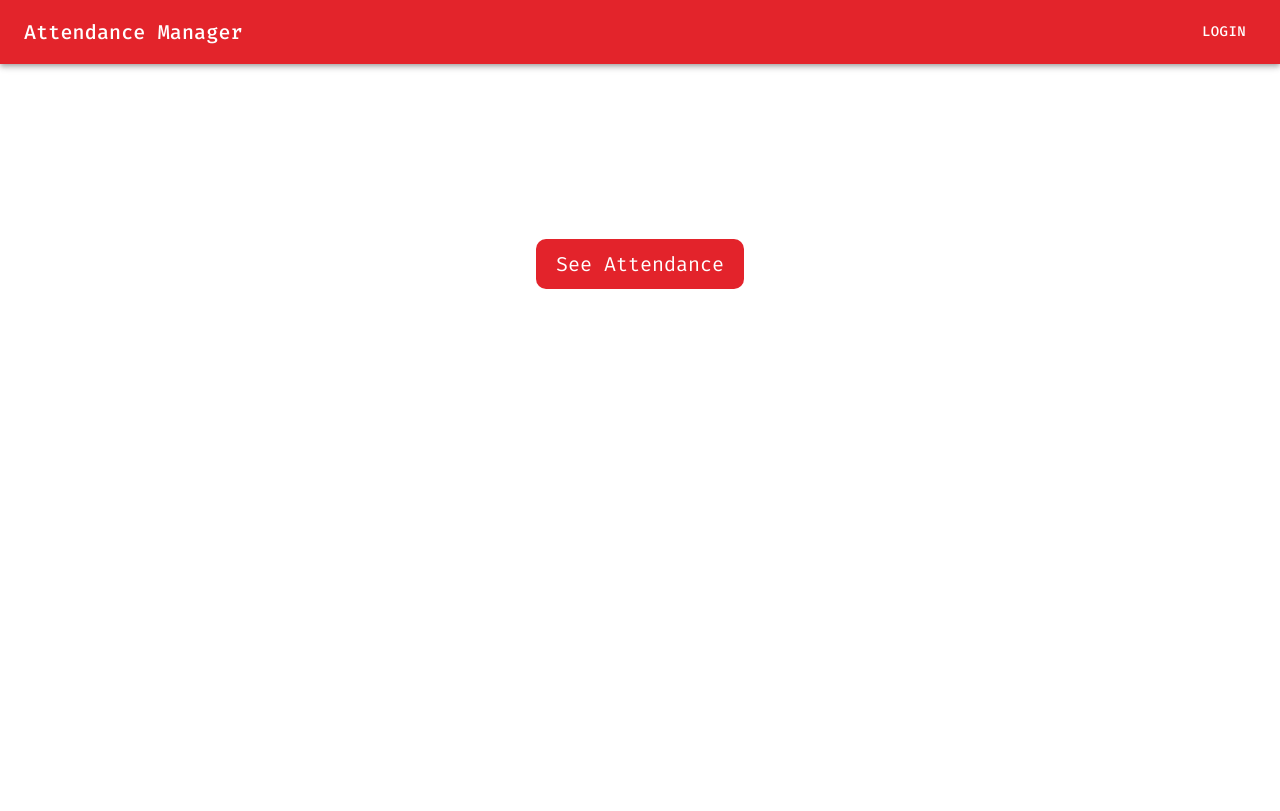
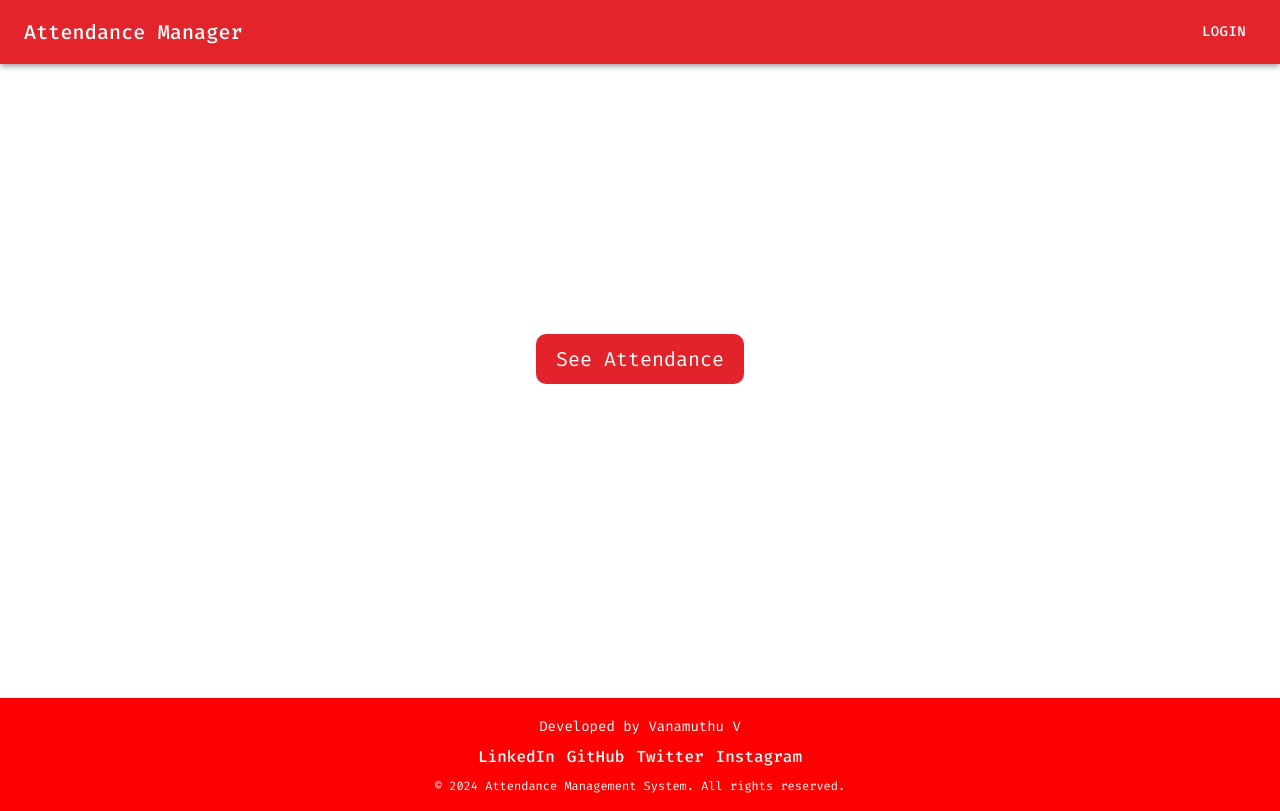
Before and after one commit to vanamuthuV/My-Attendence, a React (Vite) app in the folder client/: page / in a window 1280 px wide. Built offline with nearby package versions, Linux system fonts and the light colour scheme.

Commit message:
Updated Footer

```diff
--- a/client/src/App.jsx
+++ b/client/src/App.jsx
@@ -13,6 +13,7 @@ import { TakeAttendance } from './Body/Body'
 import { Attendance } from './Body/Body'
 import { UpdateDetails } from './Body/Body'
 import { StudentDetails } from './Body/Body'
+import Footer from './footer'
 
 function App() {
 
@@ -38,6 +39,7 @@ function App() {
           <Route path="/updatedetails" element={<UpdateDetails />} />
           <Route path="/updatedetails/:id" element={<StudentDetails />} />
         </Routes>
+        <Footer />
       </BrowserRouter>
     </AuthProvider>
   );
--- a/client/src/Body/Body.jsx
+++ b/client/src/Body/Body.jsx
@@ -11,6 +11,7 @@ import "./Body.css";
 import Button from "@mui/material/Button";
 import Snackbar from "@mui/material/Snackbar";
 import Alert from "@mui/material/Alert";
+import Card from "../card";
 
 const Points = ["GetStudentList"];
 
@@ -21,10 +22,20 @@ export const Body = () => {
     <div
       style={{
         display: "flex",
+        flexDirection: "row",
+        alignItems: "center",
+        justifyContent: "center",
+        flexWrap: "wrap",
+      }}
+    >
+
+      <div
+        style={{
+          display: "flex",
           flexDirection: "column",
           alignItems: "center",
           justifyContent: "center",
-        height: "400px",
+          height: "calc(100vh - 210px)",
         }}
       >
         <ul
@@ -126,6 +137,7 @@ export const Body = () => {
             </Link>
           </div>
         )}
+      </div>
     </div>
   );
 };
@@ -432,8 +444,8 @@ export const Login = () => {
   const [errorMessage, setErrorMessage] = useState(null);
   const { user, setUser } = useContext(userAuth);
 
-  const [snack, setSnack] = useState(false)
-  const [snackMessage, setSnackMessage] = useState( '')
+  const [snack, setSnack] = useState(false);
+  const [snackMessage, setSnackMessage] = useState("");
 
   const navigate = useNavigate();
 
@@ -453,12 +465,12 @@ export const Login = () => {
         });
         console.log(response?.data?.message);
         setSnackMessage(response?.data?.message);
-        setSnack(true)
+        setSnack(true);
         if (Array.isArray(response?.data?.data)) {
           setUser(response?.data?.data);
           setTimeout(() => {
             navigate("/");
-          }, 5000)
+          }, 5000);
         } else {
           setErrorMessage(response?.data?.data);
           setError(true);
@@ -469,11 +481,12 @@ export const Login = () => {
     })();
   };
 
-  snack && (() => {
+  snack &&
+    (() => {
       setTimeout(() => {
-      setSnack(false)
-    }, 4000)
-  })
+        setSnack(false);
+      }, 4000);
+    });
 
   return (
     <div
@@ -486,6 +499,7 @@ export const Login = () => {
       }}
     >
       <div className="loginDiv">
+        <Card />
         <h1 style={{ fontFamily: "Fira Code" }}>Login Page</h1>
         <form
           onSubmit={submitHandler}
@@ -567,13 +581,25 @@ export const Login = () => {
             borderRadius: "10px",
           }}
         >
-          <div style={{ position: "relative", width: "100%", height: "100%", paddingRight : "50px" }}>
+          <div
+            style={{
+              position: "relative",
+              width: "100%",
+              height: "100%",
+              paddingRight: "50px",
+            }}
+          >
             <svg
               xmlns="http://www.w3.org/2000/svg"
               height="24px"
               viewBox="0 -960 960 960"
               width="24px"
-              style={{ position: "absolute", top: 0, right: 0, marginLeft : "40px" }}
+              style={{
+                position: "absolute",
+                top: 0,
+                right: 0,
+                marginLeft: "40px",
+              }}
               onClick={() => setSnack(false)}
             >
               <path d="m256-200-56-56 224-224-224-224 56-56 224 224 224-224 56 56-224 224 224 224-56 56-224-224-224 224Z" />
--- /dev/null
+++ b/client/src/card.jsx
@@ -0,0 +1,54 @@
+import React from "react";
+
+const TestCard = () => {
+  // Define inline styles for the card and its contents
+  const cardStyle = {
+    width: "250px", // Smaller width for the card
+    margin: "20px 20px", // Center card horizontally and add top margin
+    padding: "15px", // Padding inside the card
+    backgroundColor: "#FFFFFF", // White background for the card
+    border: "1px solid #dddddd", // Light border color
+    borderRadius: "8px", // Rounded corners
+    boxShadow: "0 2px 4px rgba(0, 0, 0, 0.1)", // Subtle shadow for depth
+    textAlign: "center", // Center-align text
+  };
+
+  const headingStyle = {
+    marginTop: "0", // Remove top margin
+    color: "#333333", // Dark text color for contrast
+    fontSize: "16px", // Font size for heading
+  };
+
+  const noticeStyle = {
+    fontSize: "14px", // Font size for notice text
+    color: "#333333", // Dark text color
+    margin: "10px 0", // Margin around notice text
+  };
+
+  const remarkStyle = {
+    fontSize: "12px", // Font size for remark text
+    color: "#666666", // Slightly lighter color for remarks
+    marginTop: "10px", // Margin above remark text
+    lineHeight: "1.4", // Increase line height for readability
+  };
+
+  return (
+    <div style={cardStyle}>
+      <h2 style={headingStyle}>Test Application Notice</h2>
+      <p style={noticeStyle}>
+        Use the following credentials to access the test application:
+        <br />
+        <strong>ID:</strong> cvraman
+        <br />
+        <strong>Password:</strong> 1234
+      </p>
+      <p style={remarkStyle}>
+        These credentials are provided by the administration for testing
+        purposes only. Not everyone has access. Please maintain discipline and
+        avoid unnecessary actions.
+      </p>
+    </div>
+  );
+};
+
+export default TestCard;
--- /dev/null
+++ b/client/src/footer.jsx
@@ -0,0 +1,90 @@
+import React from "react";
+
+const Footer = () => {
+  // Define inline styles for the footer
+  const footerStyle = {
+    backgroundColor: "#FF0000", // Red background color
+    color: "#FFFFFF", // White text color
+    padding: "12px 0", // Vertical padding
+    marginTop: "40px", // Top margin
+    textAlign: "center", // Center-align text
+    fontFamily: "'Fira Code', monospace", // Fira Code font family
+    borderTop: "4px solid #FFFFFF", // Top border for design accent
+  };
+
+  const linkStyle = {
+    color: "#FFFFFF", // White text color
+    margin: "0 6px", // Horizontal margin between links
+    textDecoration: "none", // Remove underline
+    fontFamily: "'Fira Code', monospace", // Fira Code font family
+    fontWeight: "500", // Medium font weight
+    transition: "color 0.3s ease", // Smooth transition for hover effects
+  };
+
+  const linkHoverStyle = {
+    color: "#FFCCCC", // Light red color on hover
+  };
+
+  const handleMouseOver = (e) => {
+    e.target.style.color = linkHoverStyle.color;
+  };
+
+  const handleMouseOut = (e) => {
+    e.target.style.color = linkStyle.color;
+  };
+
+  return (
+    <footer style={footerStyle}>
+      <div>
+        {/* Developed by Information */}
+        <p style={{ fontSize: "14px", margin: "6px 0" }}>
+          Developed by Vanamuthu V
+        </p>
+
+        {/* Social Links as Text Links */}
+        <div style={{ margin: "8px 0" }}>
+          <a
+            href="https://www.linkedin.com/in/vanamuthuv"
+            style={linkStyle}
+            onMouseOver={handleMouseOver}
+            onMouseOut={handleMouseOut}
+          >
+            LinkedIn
+          </a>
+          <a
+            href="https://github.com/vanamuthuv"
+            style={linkStyle}
+            onMouseOver={handleMouseOver}
+            onMouseOut={handleMouseOut}
+          >
+            GitHub
+          </a>
+
+          <a
+            href="https://x.com/VanamuthuV"
+            style={linkStyle}
+            onMouseOver={handleMouseOver}
+            onMouseOut={handleMouseOut}
+          >
+            Twitter
+          </a>
+          <a
+            href="https://www.instagram.com/vanamuthuv"
+            style={linkStyle}
+            onMouseOver={handleMouseOver}
+            onMouseOut={handleMouseOut}
+          >
+            Instagram
+          </a>
+        </div>
+
+        {/* Copyright Information */}
+        <p style={{ fontSize: "12px", margin: "4px 0" }}>
+          &copy; 2024 Attendance Management System. All rights reserved.
+        </p>
+      </div>
+    </footer>
+  );
+};
+
+export default Footer;
```
Lines whose indentation alone changed are shown as unchanged.
